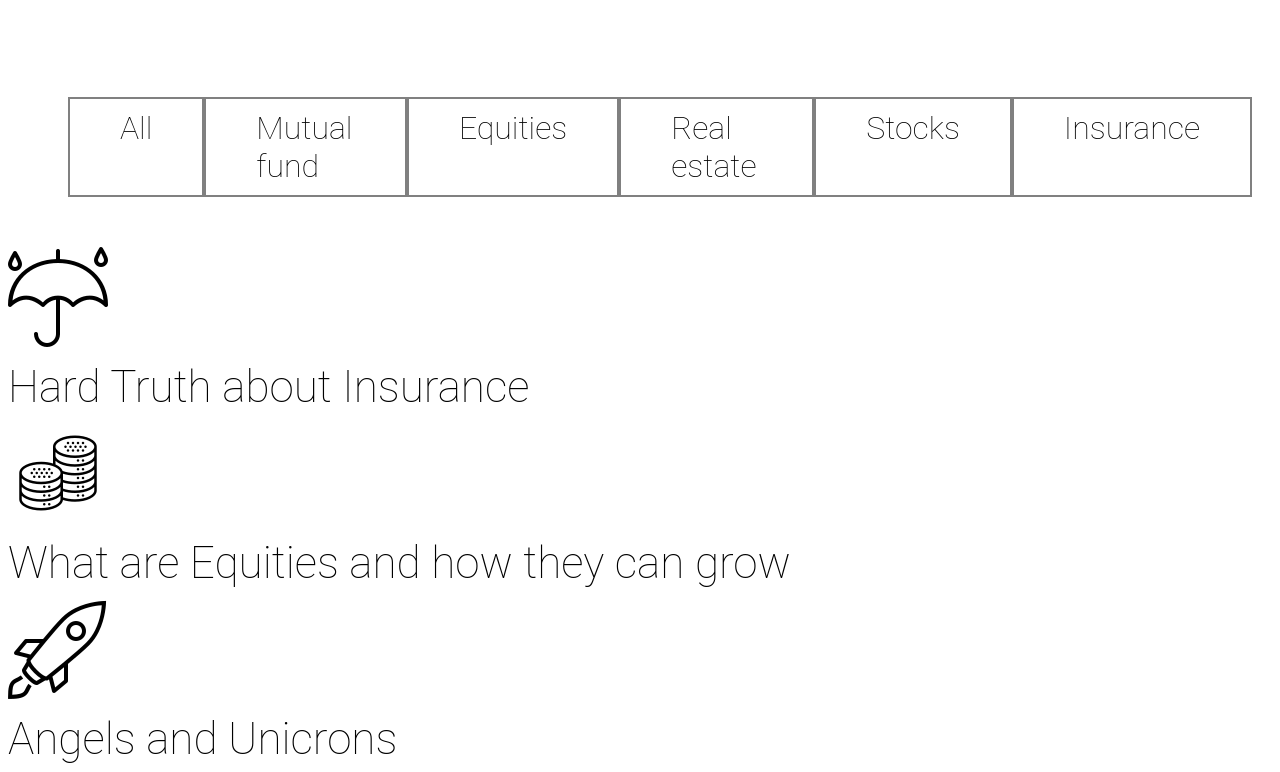
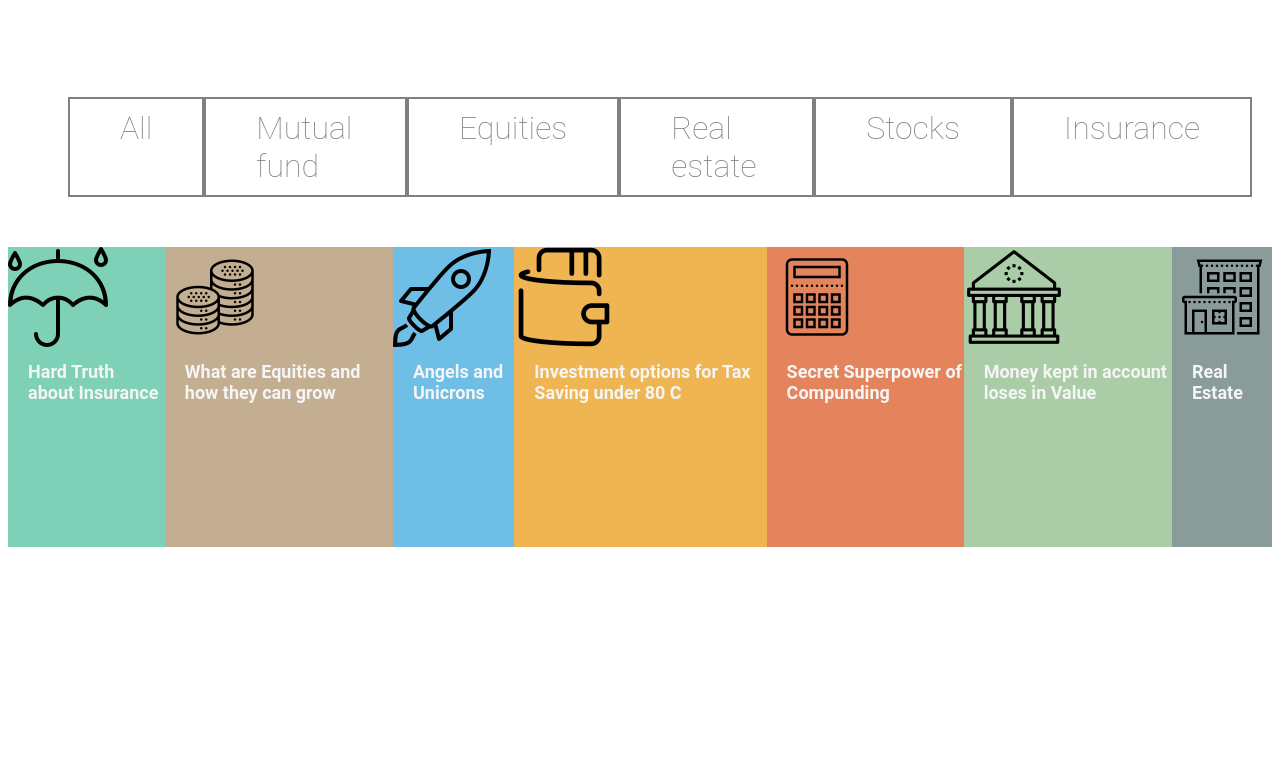
Before and after one commit to samantha-teixeira/evaluation1_maquette_insight, a plain HTML site: page index.html in a window 1280 px wide. Shown: the part 1452-2224 px from the top of the page. After the commit the page ends 2007 px from the top, so only its background shows below. Drawn offline with Linux system fonts and the light colour scheme.

Commit message:
modifs 1

```diff
--- a/style.css
+++ b/style.css
@@ -102,10 +102,50 @@ li{
     font-weight: lighter;
 }
 
-a:link{
+a{
     text-decoration: none;
+    color: grey;
 }
 
-a:visited{
-    color: grey;
+#parapluie{
+    background-color: rgb(126, 208, 183);
+    grid-column: 1;
+    grid-row: 1;
 }
+#monnaie{
+    background-color: rgb(195, 174, 146);
+    grid-column: 2;
+    grid-row: 1;
+}
+#fusée{
+    background-color: rgb(111, 190, 230);
+    grid-column: 3;
+    grid-row: 1;
+}
+#portefeuille{
+    background-color: rgb(238, 181, 82);
+    grid-column: 1;
+    grid-row: 2;
+}
+#calculatrice{
+    background-color: rgb(228, 132, 93);
+}
+#bank{
+    background-color: rgb(170, 204, 167);
+}
+#immeuble{
+    background-color: rgb(137, 156, 154);
+}
+
+.titre-icone{
+    font-size: large;
+    font-weight: bold;
+    color: whitesmoke;
+    margin-left: 20px;
+}
+.container{
+    min-height: 300px;
+    display: flex;
+    grid-template-columns: 1fr 1fr 1fr;
+    grid-row: 1fr 1fr 1fr;
+}
```
